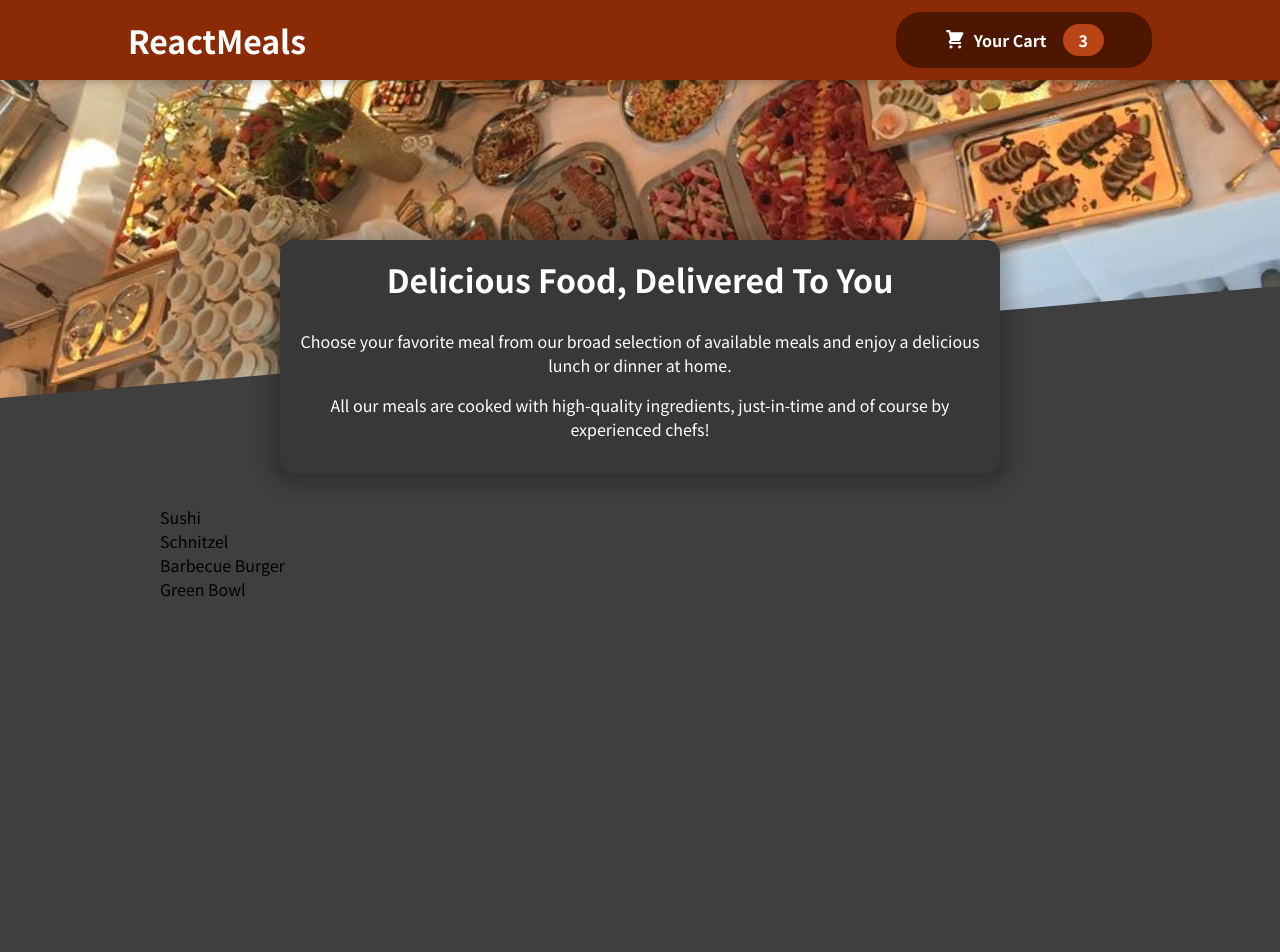
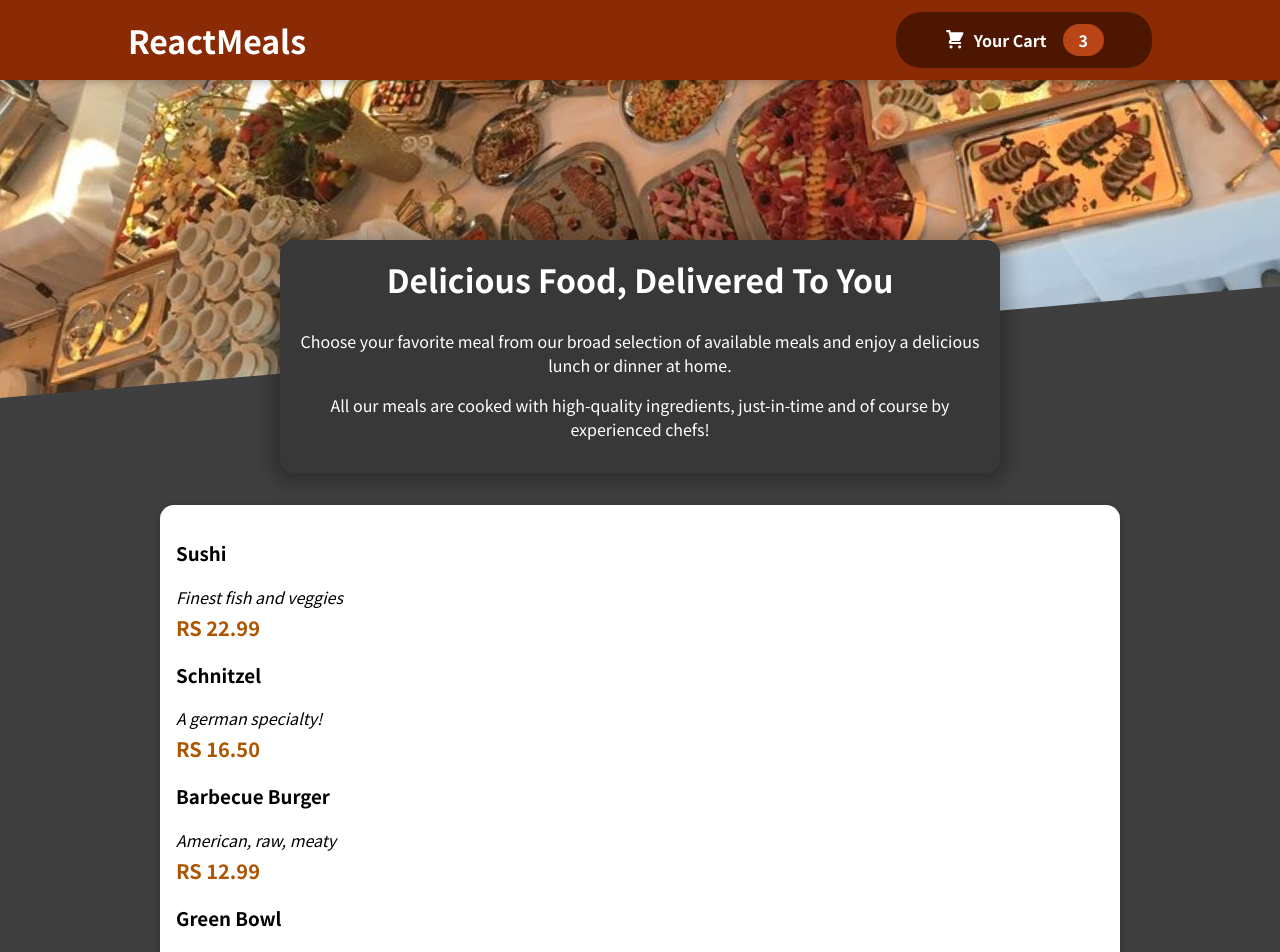
Before and after one commit to Kashi-Srishala/restaurant-app-react, a React (Create React App) app: page / in a window 1280 px wide. Shown: the top 952 px of the page. Before the commit the page ends 800 px from the top, so only its background shows below. Built offline with nearby package versions, Linux system fonts and the light colour scheme.

Commit message:
Making the Items visible

```diff
--- a/src/components/Meals/AvailableMeals.js
+++ b/src/components/Meals/AvailableMeals.js
@@ -1,3 +1,5 @@
+import Card from '../UI/Card';
+import MealItem from './MealItem/MealItem';
 import classes from './AvailableMeals.module.css'
 
 const DUMMY_MEALS = [
@@ -28,12 +30,14 @@ const DUMMY_MEALS = [
   ];
 
   const AvailableMeals = () => {
-    const mealsList = DUMMY_MEALS.map(meal => <li>{meal.name}</li>);
+    const mealsList = DUMMY_MEALS.map(meal => <MealItem key={meal.id} name={meal.name} description={meal.description} price={meal.price}/>);
 
     return <section className={classes.meals}>
+        <Card>
         <ul>
             {mealsList}
         </ul>
+        </Card>
     </section>
 
   };
--- /dev/null
+++ b/src/components/Meals/MealItem/MealItem.js
@@ -0,0 +1,16 @@
+import classes from './MealItem.module.css';
+
+const MealItem = props => {
+    const price = `RS ${props.price.toFixed(2)}`;
+    return (
+        <li>
+            <div>
+                <h3>{props.name}</h3>
+                <div className={classes.description}>{props.description}</div>
+                <div className={classes.price}>{price}</div>
+            </div>
+        </li>
+    )
+};
+
+export default MealItem;
--- /dev/null
+++ b/src/components/Meals/MealItem/MealItem.module.css
@@ -0,0 +1,22 @@
+.meal {
+    display: flex;
+    justify-content: space-between;
+    margin: 1rem;
+    padding-bottom: 1rem;
+    border-bottom: 1px solid #ccc;
+  }
+
+  .meal h3 {
+    margin: 0 0 0.25rem 0;
+  }
+
+  .description {
+    font-style: italic;
+  }
+
+  .price {
+    margin-top: 0.25rem;
+    font-weight: bold;
+    color: #ad5502;
+    font-size: 1.25rem;
+  }
--- /dev/null
+++ b/src/components/UI/Card.js
@@ -0,0 +1,7 @@
+import classes from './Card.module.css';
+
+const Card = props => {
+    return <div className={classes.card}>{props.children}</div>
+};
+
+export default Card;
--- /dev/null
+++ b/src/components/UI/Card.module.css
@@ -0,0 +1,6 @@
+.card {
+    padding: 1rem;
+    box-shadow: 0 2px 8px rgba(0, 0, 0, 0.25);
+    border-radius: 14px;
+    background-color: white;
+  }
```
